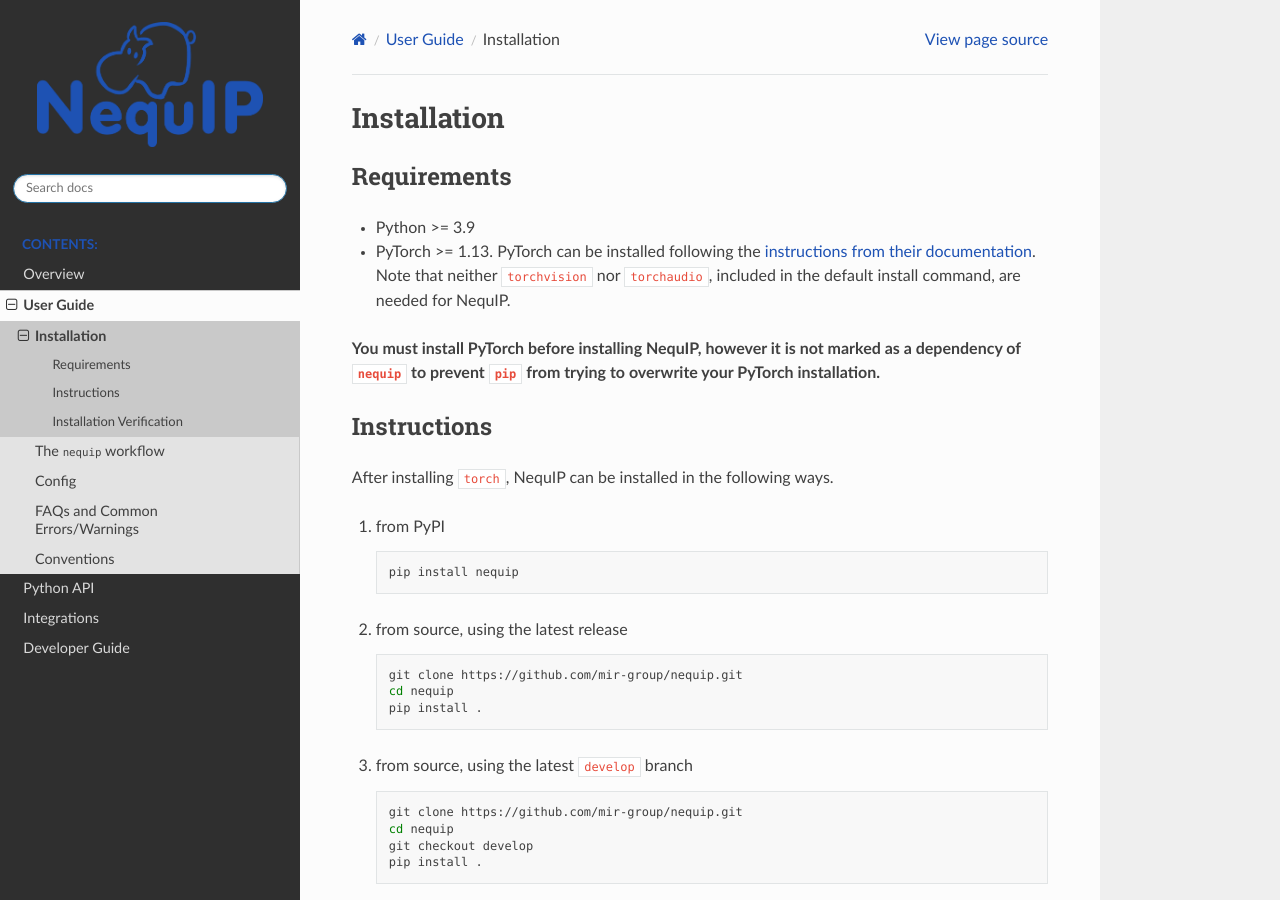
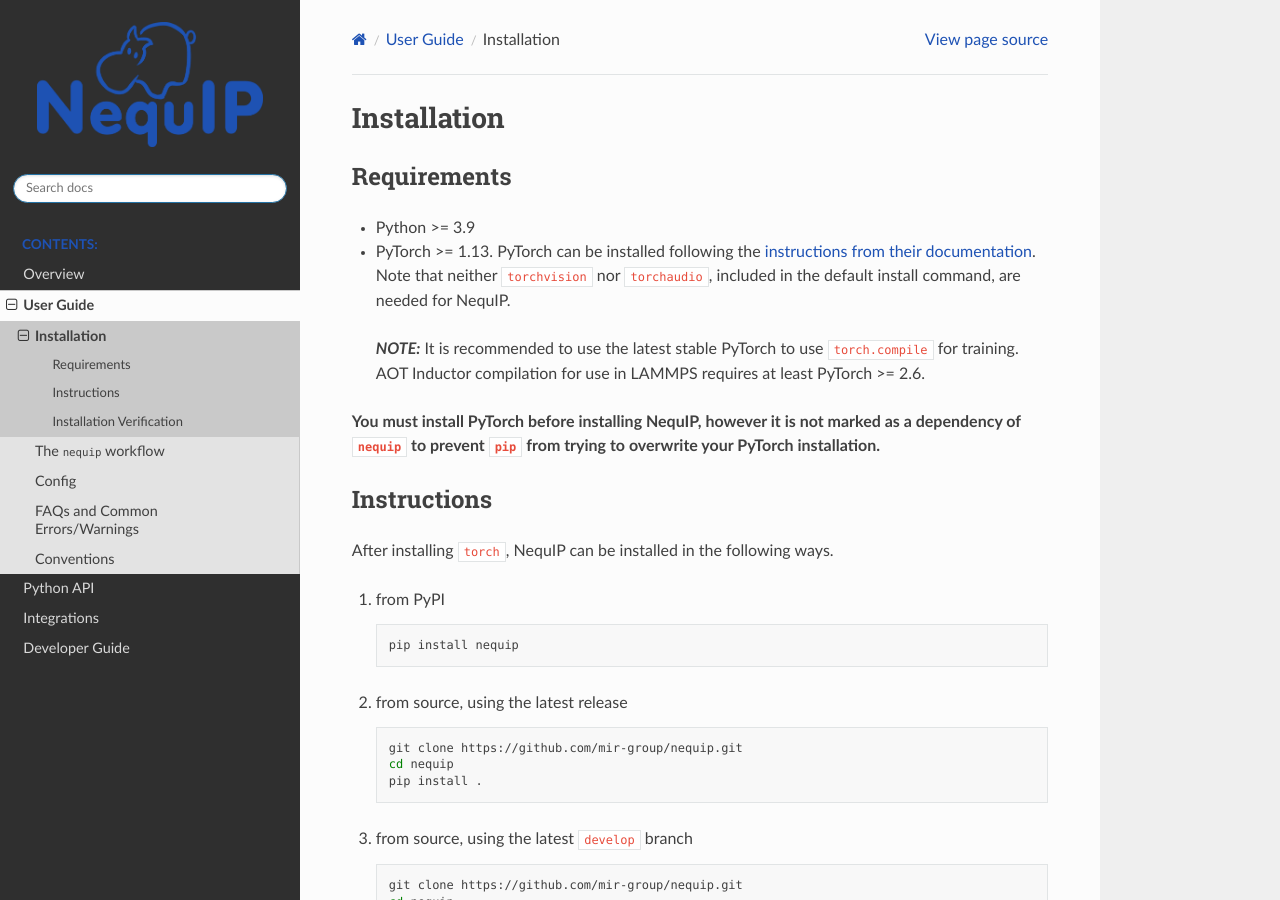
Before and after one commit to mir-group/nequip, a Sphinx documentation site: the page built from docs/guide/install.md, in a window 1280 px wide and 900 px high. Built offline with Sphinx 7.4.7 and the Read the Docs theme 3.1.0, drawn with Linux system fonts in a browser that asks for light colours.

Commit message:
update install docs with PT2 details

```diff
--- a/docs/guide/install.md
+++ b/docs/guide/install.md
@@ -3,6 +3,8 @@
 ## Requirements
 * Python >= 3.9
 * PyTorch >= 1.13. PyTorch can be installed following the [instructions from their documentation](https://pytorch.org/get-started/locally/). Note that neither `torchvision` nor `torchaudio`, included in the default install command, are needed for NequIP.
+
+> **_NOTE:_** It is recommended to use the latest stable PyTorch to use `torch.compile` for training. AOT Inductor compilation for use in LAMMPS requires at least PyTorch >= 2.6.
 
 **You must install PyTorch before installing NequIP, however it is not marked as a dependency of `nequip` to prevent `pip` from trying to overwrite your PyTorch installation.**
 
```
